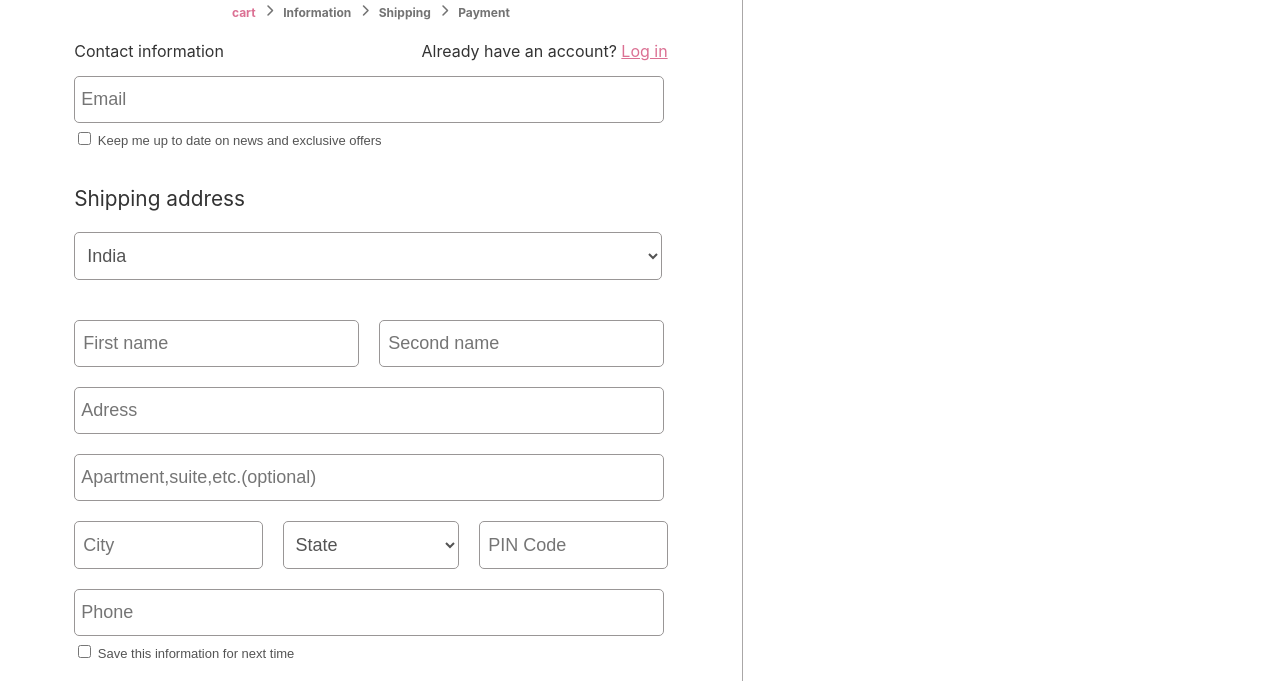
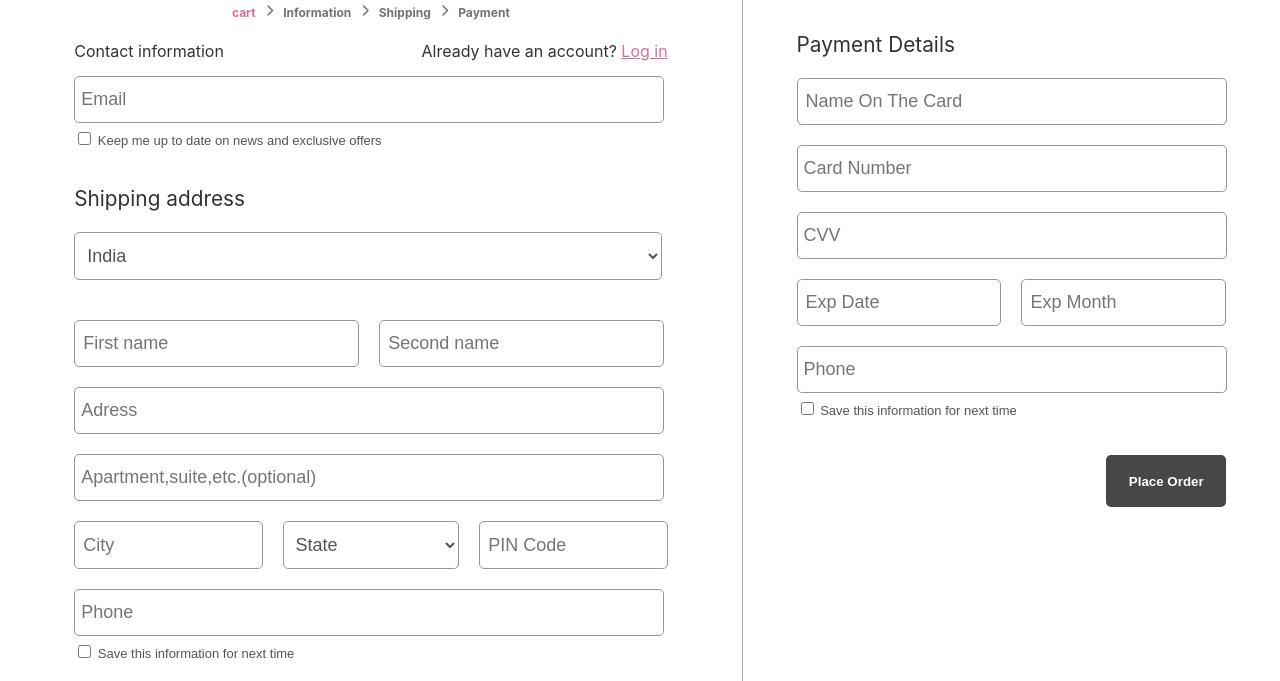
Before and after one commit to 0Raj/DotAndKey, a plain HTML site: page payment.html in a window 1280 px wide. Shown: the part 119-800 px from the top of the page. Drawn offline with Linux system fonts and the light colour scheme.

Commit message:
pre-final

```diff
--- a/Styles/payment.css
+++ b/Styles/payment.css
@@ -110,6 +110,11 @@ body {
   gap: 20px;
   margin-top: 20px;
 }
+#cardName{
+  width: 100%;
+  min-height: 44px;
+  margin-top: 20px;
+}
 #name > input {
   width: 45%;
   padding: 12px 8px;
@@ -119,12 +124,39 @@ body {
   border-radius: 5px;
   margin-bottom: 20px;
 }
+#cardName > input {
+  width: 96%;
+  padding: 12px 8px;
+  font-size: large;
+  color: #545454;
+  border: 1px solid rgb(153, 150, 150);
+  border-radius: 5px;
+  margin-bottom: 20px;
+}
+#innerRight{
+  margin-top: 150px;
+}
 #city {
   width: 100%;
   min-height: 44px;
   display: flex;
   flex-direction: row;
   gap: 20px;
+}
+#placeOrder{
+  display: flex;
+  justify-content: end;
+}
+#placeOrder>button{
+  background-color: #474747;
+  color: white;
+  cursor: pointer;
+  font-weight: 700;
+  border-radius: 5px;
+  padding: 1.4em 1.7em;
+  line-height: normal;
+  border: 0em;
+
 }
 #city > input,
 select {
--- a/cart.js
+++ b/cart.js
@@ -1,4 +1,4 @@
-let cartData = JSON.parse(localStorage.getItem("cartData")) || [];
+let cartData = JSON.parse(localStorage.getItem("cartArr"))|| [];
 let sum;
 
 total(cartData);
@@ -109,7 +109,7 @@ function discount(e) {
 
 let checkout = document.getElementById("checkout");
 checkout.addEventListener("click", function () {
-  window.location.href = "";
+  window.location.href = "payment.html";
 });
 import { navBar, navInt, navcar } from "./Componentes/navBar.js";
 import { footer } from "./Componentes/footer.js";
--- a/payment.html
+++ b/payment.html
@@ -34,7 +34,7 @@
           </div>
           <div id="paymentHead">
             <div>Contact information</div>
-            <div>Already have an account? <a href="#">Log in</a></div>
+            <div>Already have an account? <a href="login.html">Log in</a></div>
           </div>
           <div class="inputDiv">
             <input type="email" placeholder="Email" />
@@ -262,24 +262,56 @@
           <div id="last">
             <div>
               <i class="fa-solid fa-chevron-left"></i>
-              <span> Return to cart</span>
-            </div>
-            <div>
-              <button>Continue to shipping</button>
+              <a href="cart.html"><span> Return to cart</span></a>
             </div>
           </div>
-          <hr>
+          <hr />
           <div id="foot">
-              <spam>Refund Policy</spam>
-              <spam>Shipping policy</spam>
-              <spam>Privacy Policy</spam>
-              <spam> Terms of service</spam>
+            <spam>Refund Policy</spam>
+            <spam>Shipping policy</spam>
+            <spam>Privacy Policy</spam>
+            <spam> Terms of service</spam>
           </div>
         </div>
       </div>
       <div id="rightDiv">
-        <div id="innerRight"></div>
+        <div id="innerRight">
+          <div id="shipHead">Payment Details</div>
+          <div id="cardName">
+            <input type="text" placeholder="Name On The Card" />
+          </div>
+          <div class="inputDiv">
+            <input type="number" placeholder="Card Number" />
+          </div>
+          <div class="inputDiv">
+            <input type="password" placeholder="CVV" />
+          </div>
+          <div id="city">
+            <input type="text" placeholder="Exp Date" />
+            <input type="text" placeholder="Exp Month" />
+          </div>
+          <div class="inputDiv">
+            <input type="number" placeholder="Phone" />
+          </div>
+          <div id="check">
+            <input type="checkbox" name="check" id="check" />
+            <span for="check"> Save this information for next time </span>
+          </div>
+          <div id="placeOrder">
+            <button>Place Order</button>
+          </div>
+
+        </div>
       </div>
     </div>
   </body>
 </html>
+<script>
+  let cartData = JSON.parse(localStorage.getItem("cartArr"))
+  document.querySelector("#placeOrder").addEventListener("click",()=>{
+    alert("Order Placed SuccessFully, ThankYou");
+    cartData=[];
+    localStorage.setItem("cartArr",JSON.stringify(cartData));
+    location.href="index.html"
+  })
+</script>
```
Also changed, not shown: Scripts/main.js (+7 -0 lines), productPage.html (+3 -2 lines).
